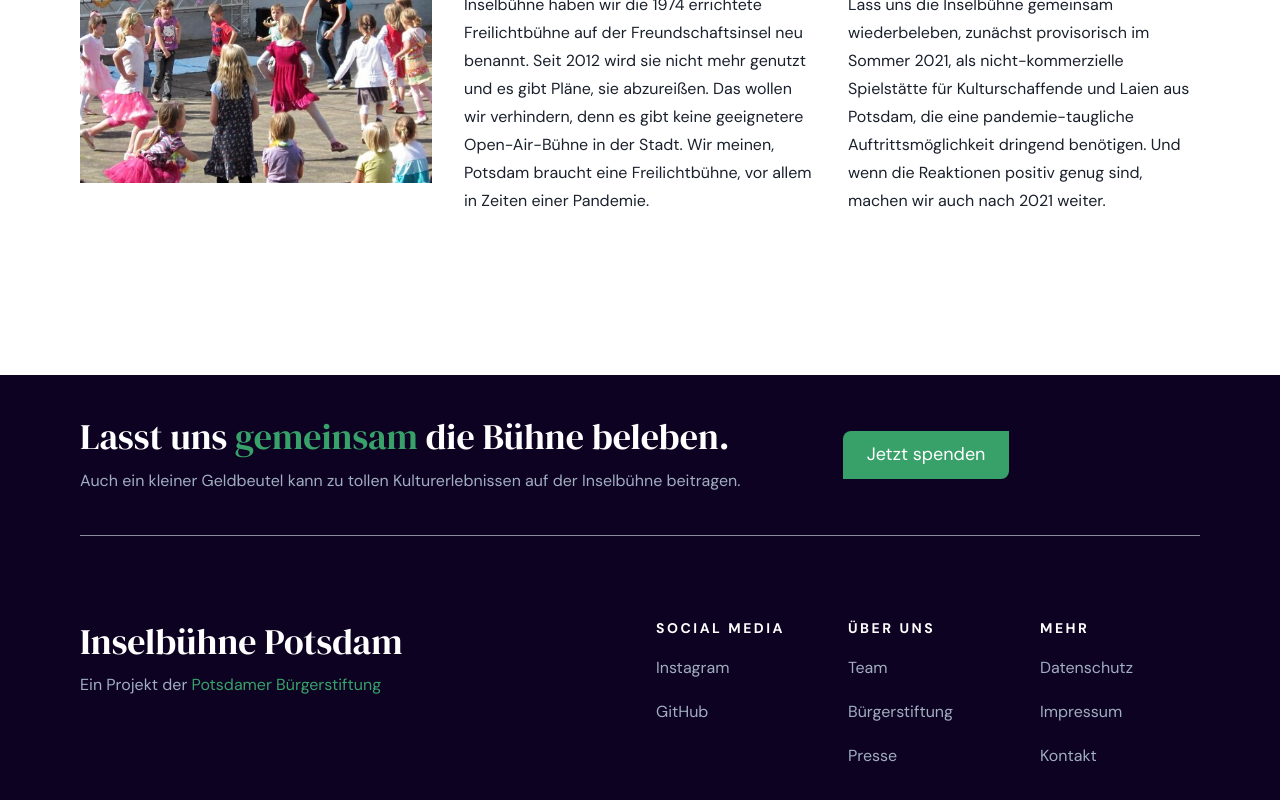
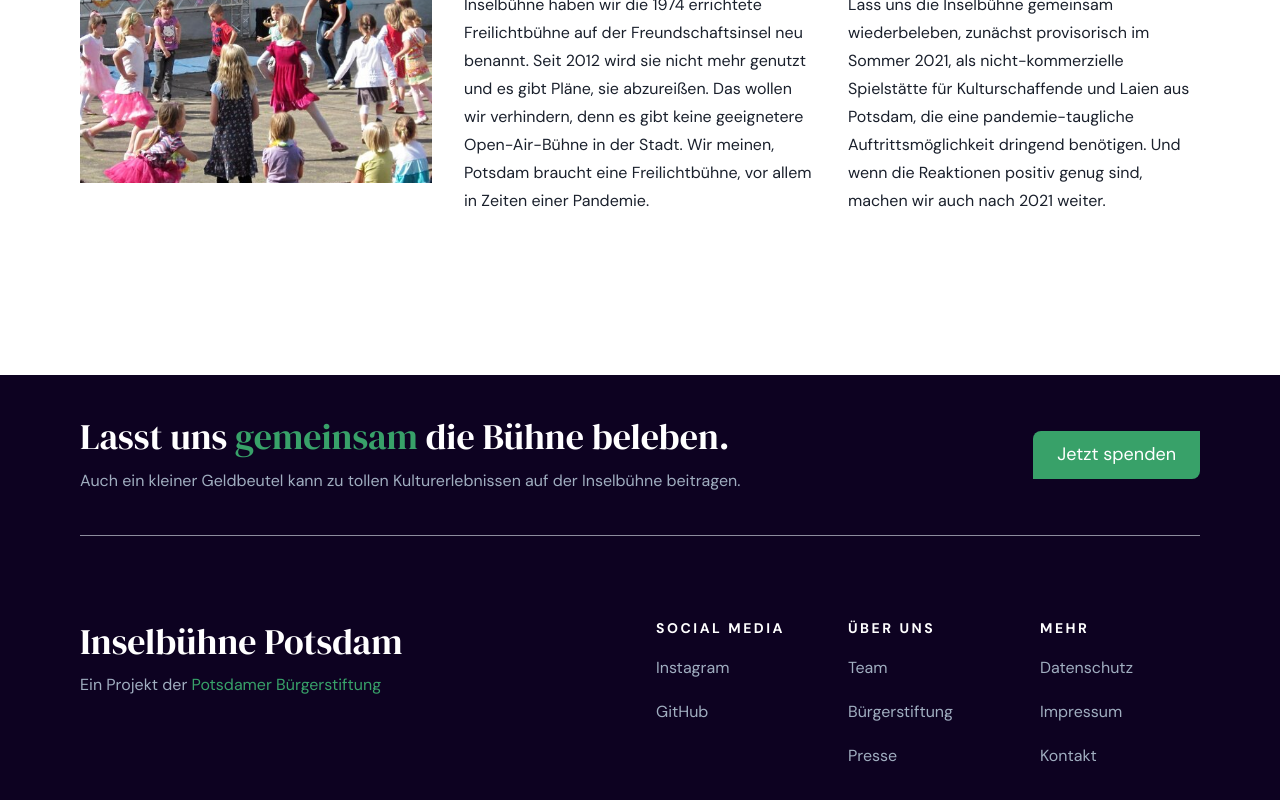
Before and after one commit to potsdamer-buergerstiftung/inselbuehne, a Next.js app: page / in a window 1280 px wide. Shown: the part 905-1705 px from the top of the page. Built offline with nearby package versions, Linux system fonts and the light colour scheme.

Commit message:
replace grid by simple flex items

```diff
--- a/components/Layout.tsx
+++ b/components/Layout.tsx
@@ -10,6 +10,8 @@ import {
   Text,
   Button,
   Grid,
+  Wrap,
+  WrapItem,
 } from "@chakra-ui/react";
 import { FC } from "react";
 
@@ -21,13 +23,9 @@ const Layout: FC = (props) => {
       <Box as="section" background="dark" color="gray.400">
         <Container maxW="6xl">
           <Box h="10" w="100%" />
-          <Grid
-            alignItems="center"
-            templateColumns="repeat(12, 1fr)"
-            columnGap={6}
-            rowGap={6}
-          >
-            <GridItem colSpan={{ base: 12, md: 8 }}>
+          <Wrap justify="space-between" spacing={8} align="center">
+            <WrapItem>
+              <Box>
                 <Heading as="h2" color="white" mb="2">
                   Lasst uns{" "}
                   <Box color="green.500" as="span">
@@ -36,18 +34,19 @@ const Layout: FC = (props) => {
                   die Bühne beleben.
                 </Heading>
                 <Text>
-                Auch ein kleiner Geldbeutel kann zu tollen Kulturerlebnissen auf
-                der Inselbühne beitragen.
+                  Auch ein kleiner Geldbeutel kann zu tollen Kulturerlebnissen
+                  auf der Inselbühne beitragen.
                 </Text>
-            </GridItem>
-            <GridItem colSpan={{ base: 12, md: 4 }}>
+              </Box>
+            </WrapItem>
+            <WrapItem>
               <NextLink passHref href="/unterstuetzen">
                 <Button colorScheme="green" size="lg" as="a">
                   Jetzt spenden
                 </Button>
               </NextLink>
-            </GridItem>
-          </Grid>
+            </WrapItem>
+          </Wrap>
           <Box h="10" w="100%" />
           <Divider colorScheme="dark" />
         </Container>
```
Lines whose indentation alone changed are shown as unchanged.
